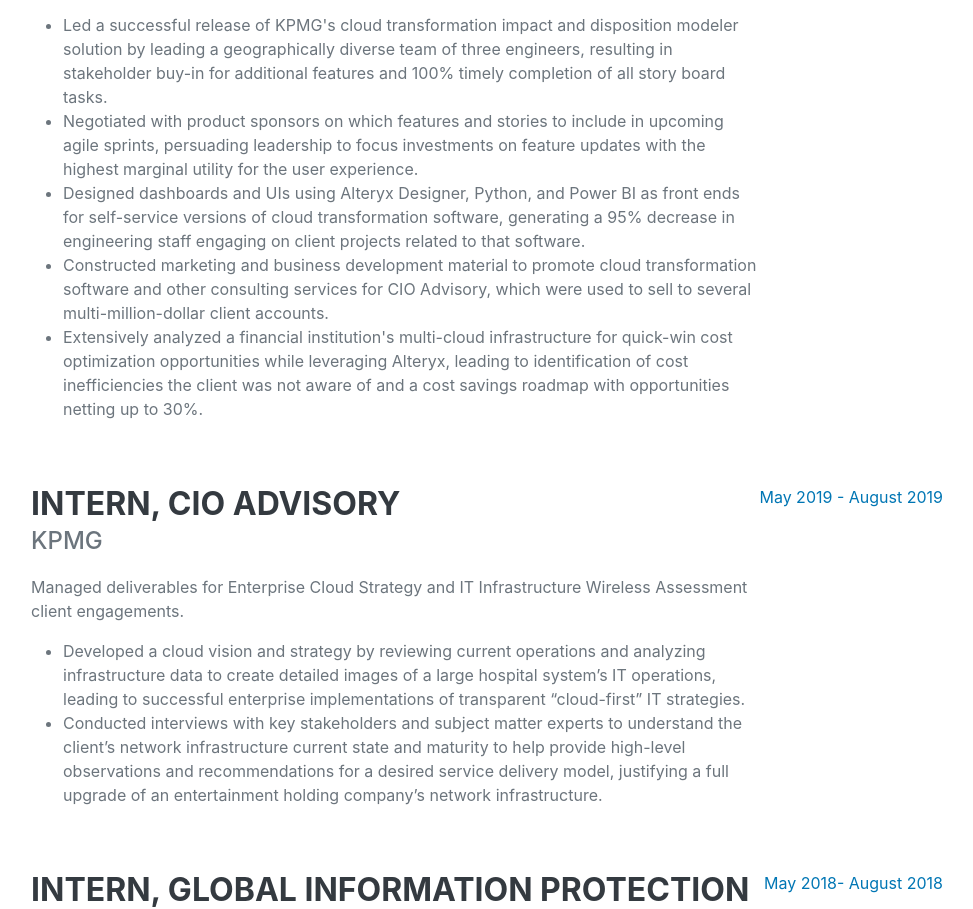
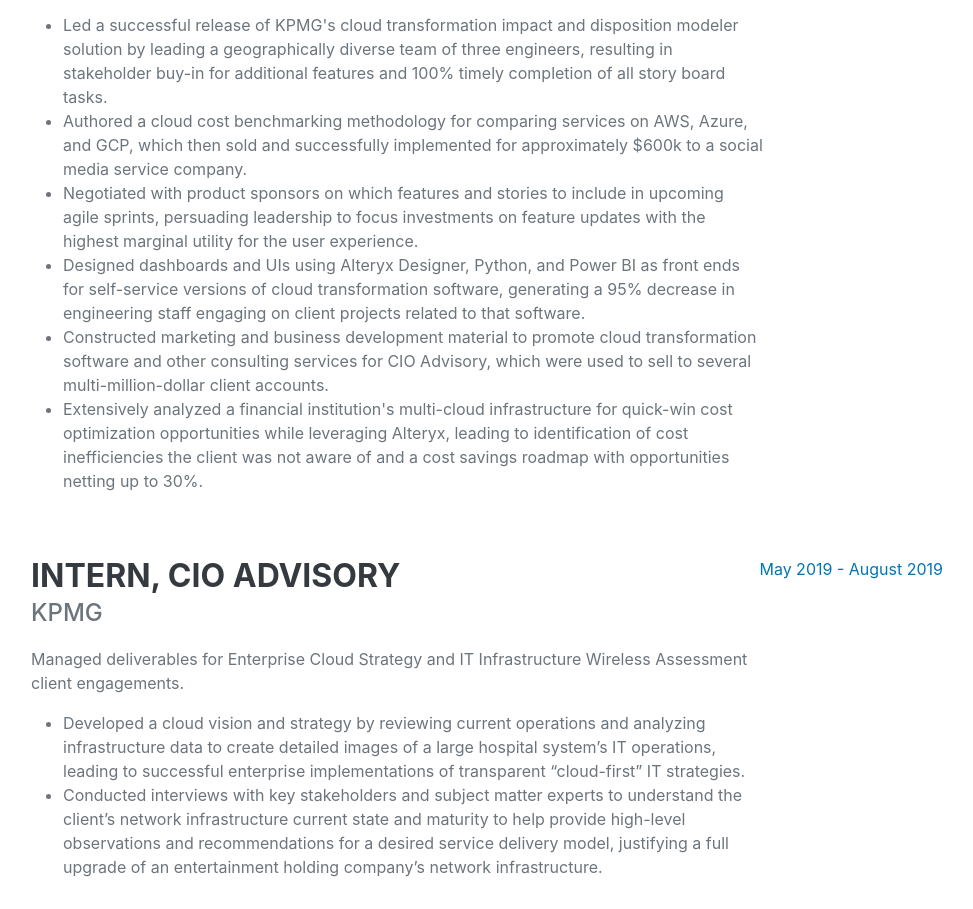
Before and after one commit to romanzabaleta/My-Professional-Resume-Website, a plain HTML site: page index.html in a window 1280 px wide. Shown: the part 1186-2095 px from the top of the page, without its empty margins (289-1262 px from the left). Drawn offline with nearby package versions, Linux system fonts and the light colour scheme; a web font is replaced by a local one.

Commit message:
Resume update

```diff
--- a/index.html
+++ b/index.html
@@ -64,6 +64,8 @@
                         <p>Product manager and management consultant for cloud transformation strategy product offerings. Built cloud transformation related software and solutions for client engagements and KPMG service offerings. Engaged with clients in delivering cloud benchmarking, cloud operating model, and cloud cost optimization projects.</p>
                         <ul>
                             <li> Led a successful release of KPMG's cloud transformation impact and disposition modeler solution by leading a geographically diverse team of three engineers, resulting in stakeholder buy-in for additional features and 100% timely completion of all story board tasks.
+                            </li>
+                            <li> Authored a cloud cost benchmarking methodology for comparing services on AWS, Azure, and GCP, which then sold and successfully implemented for approximately $600k to a social media service company.
                             </li>
                             <li>Negotiated with product sponsors on which features and stories to include in upcoming agile sprints, persuading leadership to focus investments on feature updates with the highest marginal utility for the user experience.
                             </li>
```
